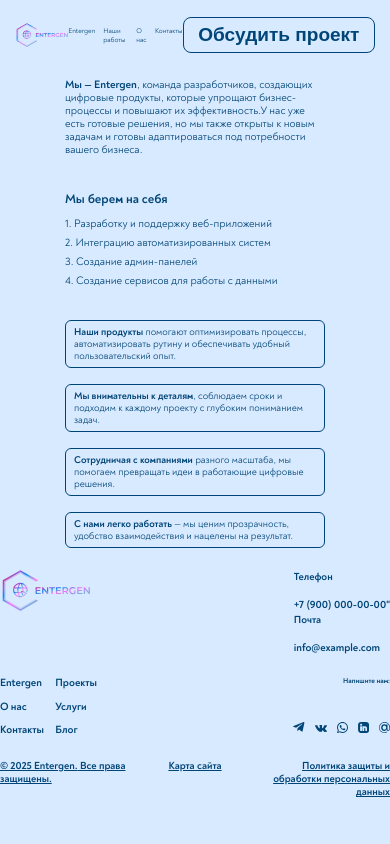
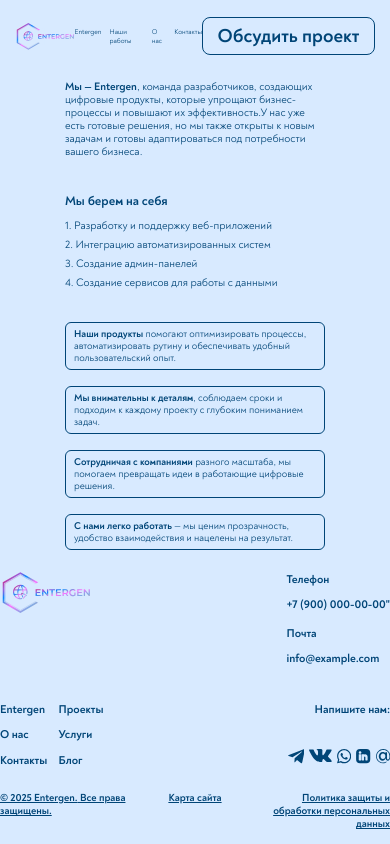
Before and after one commit to Orlova-Svetlana74/EnG, a Next.js app: page /about in a window 390 px wide. Built offline with nearby package versions, Linux system fonts and the light colour scheme.

Commit message:
feat: add adaptive

```diff
--- a/app/page.module.scss
+++ b/app/page.module.scss
@@ -19,7 +19,7 @@
   &__tgFixed {
     position: fixed;
     left: auto;
-    bottom: 100px;
+    bottom: responsive-font(200px, 75px);
     z-index: 1001;
     width: responsive-font(70px, 35px);
     height: responsive-font(62px, 35px);
@@ -277,6 +277,10 @@
 }
 @media (max-width: 768px) {
   .container {
+    &__tgFixed {
+      bottom: responsive-font(280px, 190px, 768px);
+    }
+
     &__skills {
       & > ul {
         flex-direction: column;
--- a/components/footer/Footer.module.scss
+++ b/components/footer/Footer.module.scss
@@ -49,6 +49,14 @@
     order: 3;
     & > h6 {
       text-align: right;
+      font-size: responsive-font(27px, 16px);
+    }
+    & svg {
+      cursor: pointer;
+      transition: color 0.3s ease;
+      &:hover {
+        color: #006ab7;
+      }
     }
     & > ul {
       display: flex;
@@ -87,7 +95,7 @@
 @media (max-width: 768px) {
   .footer {
     flex-direction: column;
-    gap: 20px;
+    gap: responsive-font(70px, 30px, 768px);
     &__contents {
       display: flex;
       justify-content: space-between;
@@ -97,5 +105,48 @@
         width: responsive-font(150px, 80px, 768px);
       }
     }
+    &__stylephone {
+      & > h6 {
+        font-size: responsive-font(20px, 10px, 768px);
+      }
+      & > a {
+        display: block;
+        font-size: responsive-font(20px, 10px, 768px);
+      }
+      & > * {
+        &:nth-child(3) {
+          margin-top: responsive-font(32px, 10px, 768px);
+        }
+      }
+    }
+    &__footerstile {
+      font-size: responsive-font(20px, 10px, 768px);
+    }
+    &__right {
+      font-size: responsive-font(27px, 10px, 768px);
+      & > h6 {
+        font-size: responsive-font(20px, 10px, 768px);
+      }
+      & > ul {
+        display: flex;
+        gap: responsive-font(10px, 4px, 768px);
+
+        & li:first-child svg {
+          width: responsive-font(33px, 14px, 768px);
+        }
+        & li:nth-child(2) > svg {
+          width: responsive-font(43px, 19px, 768px);
+        }
+        & li:nth-child(3) svg {
+          width: responsive-font(27px, 12px, 768px);
+        }
+        & li:nth-child(4) {
+          width: responsive-font(27px, 12px, 768px);
+        }
+        & li:nth-child(5) {
+          width: responsive-font(27px, 12px, 768px);
+        }
+      }
+    }
   }
 }
--- a/components/header/Header.tsx
+++ b/components/header/Header.tsx
@@ -38,6 +38,7 @@
         " "
       )}
     >
+      <div className={styles.container__wrapper}>
         <LogoSVG className={styles.container__logo} />
 
         <Navigation clickScroll={clickScroll} />
@@ -59,6 +60,7 @@
           >
             Напишите нам
           </Button>
+        </div>
       </div>
     </div>
   );
--- a/components/ui/Button/Button.module.scss
+++ b/components/ui/Button/Button.module.scss
@@ -11,6 +11,7 @@
   display: flex;
   justify-content: center;
   align-items: center;
+  font-family: "Noah", sans-serif;
   gap: 10px;
   font-weight: bold;
   padding: responsive-font(9px, 6px) responsive-font(27px, 14px);
--- a/svg/InSVG.tsx
+++ b/svg/InSVG.tsx
@@ -7,7 +7,7 @@
     {...props}
   >
     <path
-      fill="#004577"
+      fill="currentColor"
       d="M61.594 0H24.406A23.807 23.807 0 0 0 .5 23.906v37.188A23.807 23.807 0 0 0 24.406 85h37.188A23.807 23.807 0 0 0 85.5 61.094V23.906A23.807 23.807 0 0 0 61.594 0ZM32.375 66.406c0 1.594-1.063 2.656-2.656 2.656H19.094c-1.594 0-2.657-1.062-2.657-2.656V34.531c0-1.593 1.063-2.656 2.657-2.656h10.625c1.593 0 2.656 1.063 2.656 2.656v31.875ZM24.406 29.22c-4.515 0-7.968-3.453-7.968-7.969s3.453-7.969 7.968-7.969c4.516 0 7.969 3.453 7.969 7.969s-3.453 7.969-7.969 7.969Zm45.157 37.187c0 1.594-1.063 2.656-2.657 2.656h-7.969c-1.593 0-2.656-1.062-2.656-2.656V49.141c0-2.125-1.86-3.985-3.984-3.985-2.125 0-3.984 1.86-3.984 3.985v17.265c0 1.594-1.063 2.656-2.657 2.656h-7.968c-1.594 0-2.657-1.062-2.657-2.656V34.531c0-1.593 1.063-2.656 2.657-2.656h10.624c.797 0 1.329.266 1.86.797a15.04 15.04 0 0 1 4.781-.797c7.969 0 14.61 6.64 14.61 14.61v19.921Z"
     />
   </svg>
--- a/svg/MailSVG.tsx
+++ b/svg/MailSVG.tsx
@@ -8,7 +8,7 @@
     {...props}
   >
     <path
-      fill="#004577"
+      fill="currentColor"
       d="M40.875 82.363c-11.45 0-21.045-3.818-28.78-11.453C4.359 63.278.488 53.733.488 42.283c0-11.453 4.054-21.251 12.168-29.395C20.766 4.744 30.565.67 42.054.67c11.482 0 21.165 4.073 29.036 12.217 7.874 8.143 11.809 18.081 11.809 29.803 0 7.363-1.4 13.31-4.194 17.843-2.797 4.532-6.508 6.798-11.144 6.798-3.34 0-5.997-1.14-7.974-3.422-1.977-2.283-3.034-5.54-3.17-9.765-3.818 8.791-9.918 13.187-18.3 13.187-5.865 0-11.029-2.349-15.49-7.054-4.466-4.701-6.7-10.665-6.7-17.895 0-7.223 2.114-13.29 6.34-18.198 4.223-4.91 9.815-7.363 16.77-7.363 3.136 0 6.1.817 8.894 2.452 2.794 1.638 4.804 3.578 6.034 5.828V18.25h9.815v35.684c0 4.771 1.874 7.157 5.625 7.157 2.11 0 4.04-1.548 5.775-4.652 1.737-3.1 2.608-7.173 2.608-12.216 0-10.905-3.29-20.142-9.869-27.707-6.579-7.565-15.064-11.35-25.458-11.35-10.396 0-19.24 3.644-26.533 10.94C8.634 23.402 4.987 32.127 4.987 42.28c0 10.157 3.442 18.626 10.326 25.408 6.885 6.781 15.404 10.173 25.561 10.173 8.18 0 14.45-2.043 18.813-6.133l2.249 3.784c-2.386 2.044-5.559 3.695-9.51 4.958-3.95 1.262-7.804 1.894-11.552 1.894Zm13.19-40.436c0-4.396-1.295-8.027-3.883-10.888-2.592-2.86-5.968-4.293-10.124-4.293-4.156 0-7.5 1.469-10.017 4.396-2.526 2.934-3.785 6.529-3.785 10.789 0 4.263 1.243 7.974 3.731 11.144 2.489 3.17 5.878 4.755 10.174 4.755 4.293 0 7.685-1.549 10.174-4.652 2.485-3.103 3.73-6.855 3.73-11.25Z"
     />
   </svg>
--- a/svg/VkSVG.tsx
+++ b/svg/VkSVG.tsx
@@ -8,7 +8,7 @@
     {...props}
   >
     <path
-      fill="#004577"
+      fill="currentColor"
       fillRule="evenodd"
       d="M65.148 75.798h8.049s2.414-.403 3.622-1.61c1.207-1.207 1.207-3.622 1.207-3.622s0-10.463 4.83-12.073c4.828-1.61 11.267 10.463 17.706 14.89 4.83 3.622 8.451 2.817 8.451 2.817l17.708-.402s9.256-.403 4.829-8.049c-.403-.402-2.415-5.231-13.281-15.292-11.268-10.464-9.658-8.452 3.622-26.561C129.94 15.03 133.16 8.59 132.355 5.372c-.805-2.817-6.842-2.013-6.842-2.013h-20.121s-1.61-.402-2.415.403c-1.207.805-1.61 2.012-1.61 2.012s-3.22 8.451-7.244 15.695c-8.853 14.89-12.475 15.695-13.683 14.89-3.219-2.012-2.414-8.854-2.414-13.28 0-14.488 2.415-20.524-4.427-22.134C71.587.542 69.977.14 64.343.14c-7.244 0-13.28 0-16.5 1.61-2.414 1.207-4.024 3.622-2.817 3.622 1.207 0 4.427.804 6.037 2.817 1.61 3.621 1.61 9.658 1.61 9.658s1.207 17.305-2.818 19.317c-2.817 1.61-6.439-1.61-14.487-15.293-4.025-6.841-7.244-14.89-7.244-14.89s-.403-1.61-1.61-2.414c-1.207-.805-3.22-1.208-3.22-1.208H4.38s-2.817 0-4.024 1.208c-.805 1.207 0 3.22 0 3.22s14.89 34.609 31.792 52.316c15.695 16.902 33 15.695 33 15.695Z"
       clipRule="evenodd"
--- a/svg/WhatsupSVG.tsx
+++ b/svg/WhatsupSVG.tsx
@@ -8,7 +8,7 @@
     {...props}
   >
     <path
-      fill="#004577"
+      fill="currentColor"
       d="m.16 83.112 5.795-21.17A40.764 40.764 0 0 1 .504 41.517C.514 18.997 18.84.671 41.357.671c10.927.003 21.184 4.26 28.9 11.981 7.71 7.722 11.957 17.986 11.953 28.903-.01 22.524-18.336 40.85-40.853 40.85a40.876 40.876 0 0 1-19.539-4.974L.16 83.112Zm22.661-13.077c5.757 3.418 11.254 5.465 18.522 5.469 18.714 0 33.96-15.232 33.97-33.956.006-18.762-15.166-33.973-33.942-33.98C22.643 7.568 7.408 22.8 7.4 41.521c-.003 7.642 2.237 13.365 5.998 19.353l-3.432 12.53 12.854-3.369Zm39.115-18.77c-.254-.425-.934-.68-1.958-1.191-1.02-.512-6.038-2.982-6.976-3.322-.934-.34-1.615-.512-2.298.512-.68 1.02-2.638 3.322-3.233 4.002-.594.68-1.192.766-2.212.254-1.02-.512-4.31-1.587-8.21-5.067-3.033-2.707-5.084-6.049-5.678-7.073-.594-1.02-.062-1.573.447-2.081.46-.457 1.02-1.192 1.532-1.79.518-.59.687-1.017 1.03-1.7.34-.68.172-1.278-.086-1.79-.257-.508-2.298-5.534-3.146-7.578-.831-1.989-1.673-1.72-2.298-1.752l-1.958-.034c-.68 0-1.786.254-2.72 1.278-.935 1.024-3.573 3.49-3.573 8.516 0 5.025 3.658 9.879 4.166 10.559.512.68 7.197 10.992 17.437 15.413a59.104 59.104 0 0 0 5.819 2.15c2.446.777 4.672.667 6.43.406 1.962-.292 6.04-2.47 6.891-4.854.852-2.387.852-4.431.594-4.857Z"
     />
   </svg>
```
Also changed, not shown: app/page.tsx (+18 -14 lines), components/header/Header.module.scss (+28 -5 lines). Lines whose indentation alone changed are shown as unchanged.
